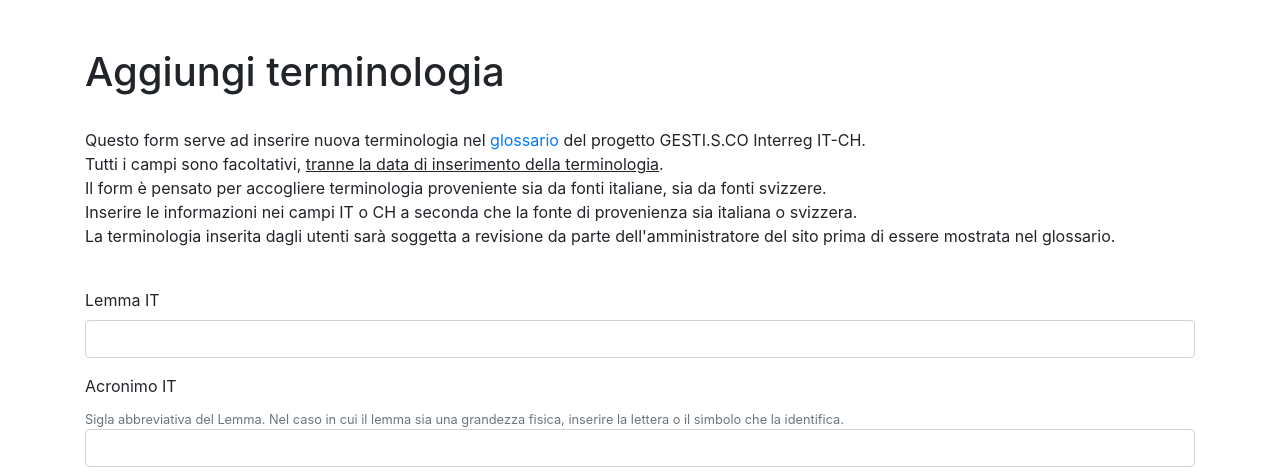
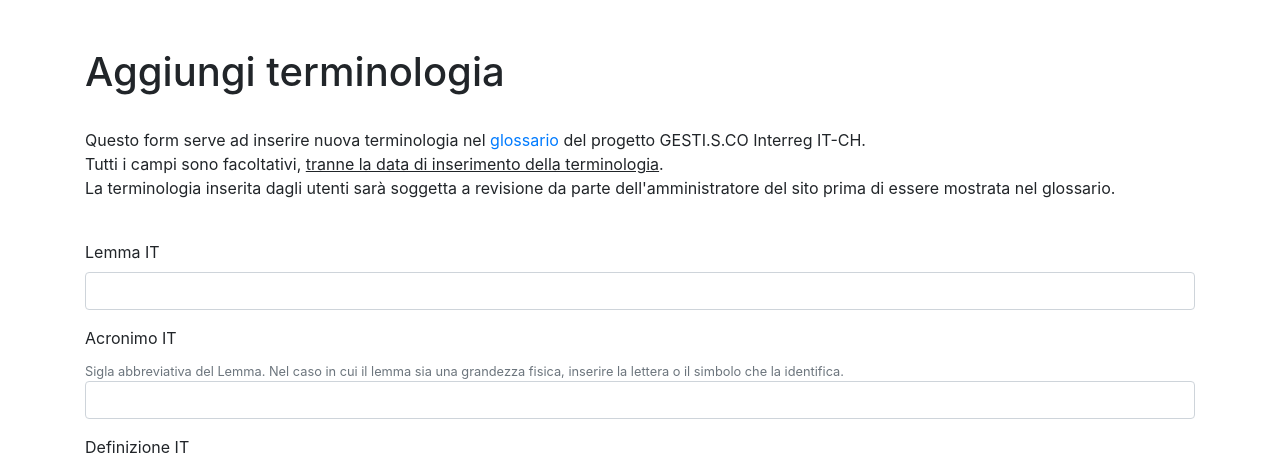
Before and after one commit to tommasosansone91/Metaglossario-Gestisco, a Django app: page /aggiungi_terminologia in a window 1280 px wide. Shown: the part 56-530 px from the top of the page. Run offline with Django 3.2, Linux system fonts and the light colour scheme; some libraries are stand-ins or nearby versions.

Commit message:
tolto IT dal aggiungi terminologia html

```diff
--- a/app_metaglossario/templates/aggiungi_terminologia.html
+++ b/app_metaglossario/templates/aggiungi_terminologia.html
@@ -7,8 +7,6 @@
     <p id="firstpar">
         Questo form serve ad inserire nuova terminologia nel <a href={% url "glossario" %}>glossario</a> del progetto GESTI.S.CO Interreg IT-CH.<br>
         Tutti i campi sono facoltativi, <u>tranne la data di inserimento della terminologia</u>.<br> <!--qua devo fare l'autogenerazione di id statico e data di inserimento-->
-        Il form è pensato per accogliere terminologia proveniente sia da fonti italiane, sia da fonti svizzere.<br>
-        Inserire le informazioni nei campi IT o CH a seconda che la fonte di provenienza sia italiana o svizzera.<br>
         La terminologia inserita dagli utenti sarà soggetta a revisione da parte dell'amministratore del sito prima di essere mostrata nel glossario.<br>
     </p>
 
```
